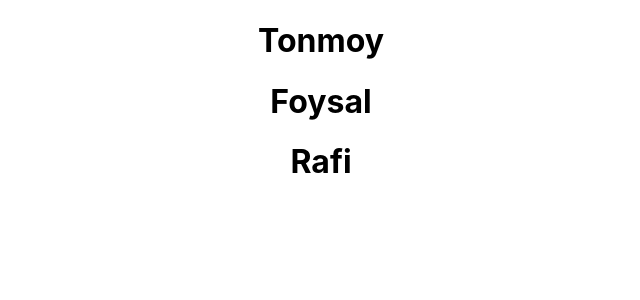
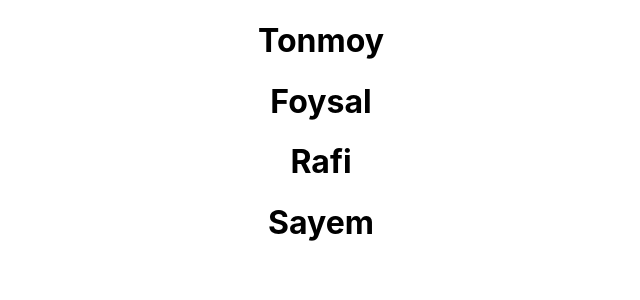
Before and after one commit to rhtonmoy1/monsters-rolodex, a React (Create React App) app: page / in a window 1280 px wide. Shown: the top 300 px of the page, without its empty margins (319-959 px from the left). Built offline with nearby package versions, Linux system fonts and the light colour scheme.

Commit message:
using .map() method
Allow you to iterate (again an again) every single element from left to right inside your array and it gives you back a new array.

```diff
--- a/src/App.js
+++ b/src/App.js
@@ -7,23 +7,28 @@
   constructor(){
     super();
     this.state = {
-      monster1:{
+      monster:[
+        {
           name:'Tonmoy'
         },
-      monster2:{
+        {
           name:'Foysal'
         },
-      monster3:{
+        {
           name:'Rafi'
         },
+        {
+          name:'Sayem'
+        },
+      ]
     };
   }
 
     render(){
       return <div className='App'>
-        <h1>{this.state.monster1.name}</h1>
-        <h1>{this.state.monster2.name}</h1>
-        <h1>{this.state.monster3.name}</h1>
+        {this.state.monster.map((monster)=>{
+          return <h1>{monster.name}</h1>
+        })}
       </div>
     }
 }
```
Lines whose indentation alone changed are shown as unchanged.
